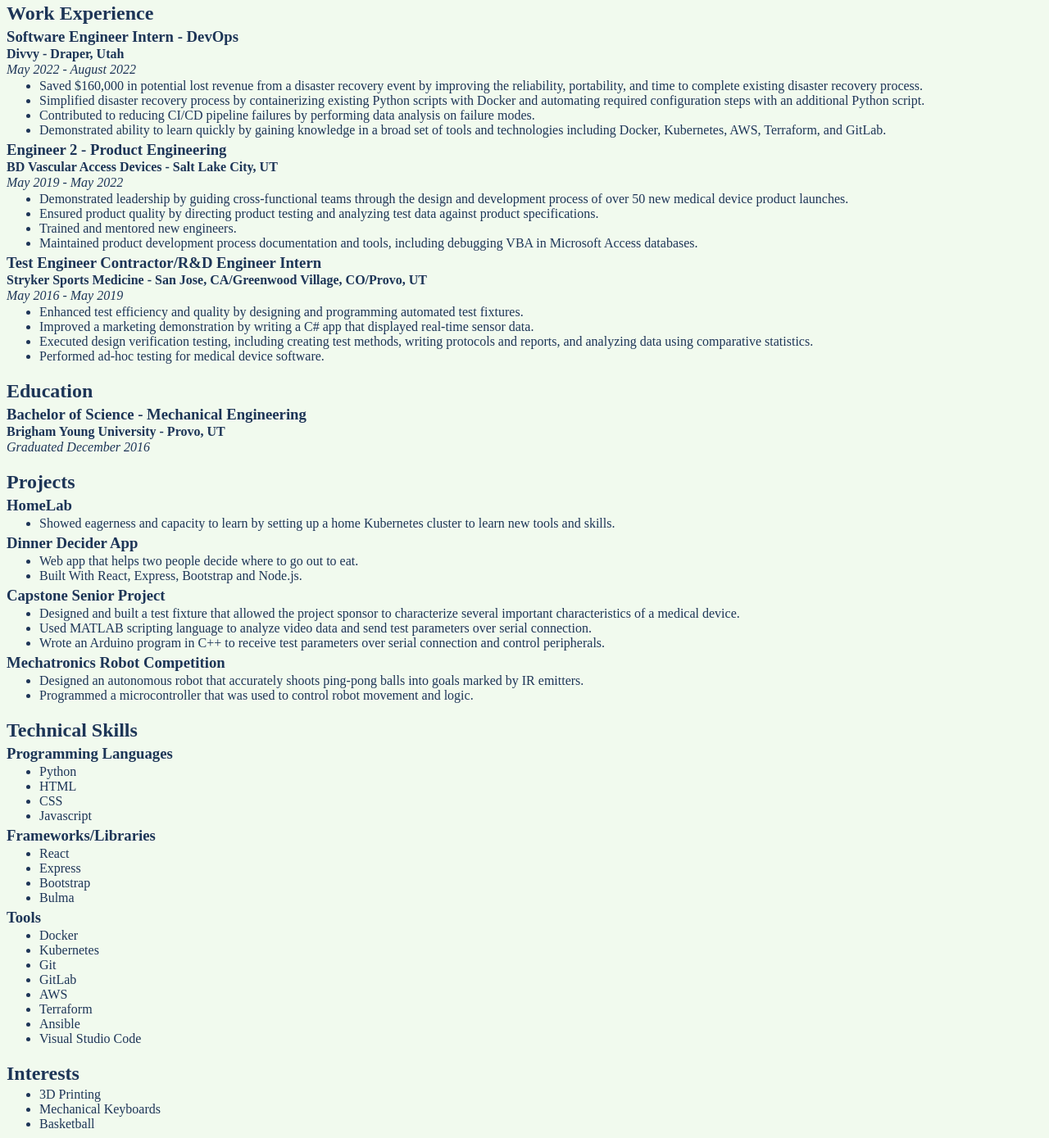
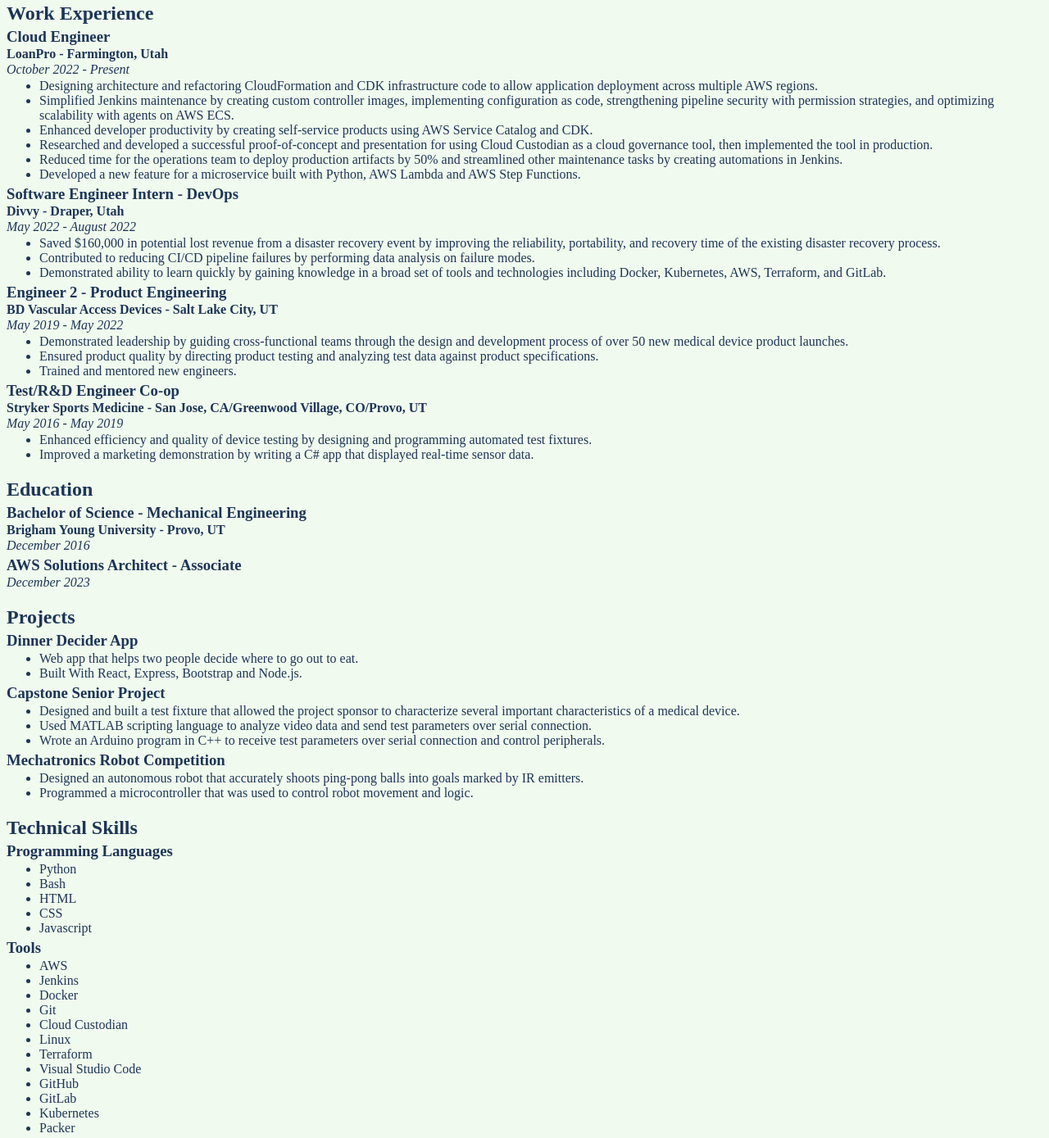
Before and after one commit to chadgud/resume, a plain HTML site: page src/index.html in a window 1280 px wide. Shown: the part 77-1466 px from the top of the page at 82% size. Drawn offline with Linux system fonts and the light colour scheme.

Commit message:
update resume remove terraform

```diff
--- a/src/index.html
+++ b/src/index.html
@@ -13,54 +13,53 @@
     <h1>Chad Gudmundson</h1>
 
     <h2>Work Experience</h2>
+    <h3>Cloud Engineer</h3>
+    <h4>LoanPro - Farmington, Utah</h4>
+    <h4 class="dates">October 2022 - Present</h4>
+    <ul>
+        <li>Designing architecture and refactoring CloudFormation and CDK infrastructure code to allow application deployment across multiple AWS regions.</li>
+        <li>Simplified Jenkins maintenance by creating custom controller images, implementing configuration as code, strengthening pipeline security with permission strategies, and optimizing scalability with agents on AWS ECS.</li>
+        <li>Enhanced developer productivity by creating self-service products using AWS Service Catalog and CDK.</li>
+        <li>Researched and developed a successful proof-of-concept and presentation for using Cloud Custodian as a cloud governance tool, then implemented the tool in production.</li>
+        <li>Reduced time for the operations team to deploy production artifacts by 50% and streamlined other maintenance tasks by creating automations in Jenkins.</li>
+        <li>Developed a new feature for a microservice built with Python, AWS Lambda and AWS Step Functions.</li>
+    </ul>
     <h3>Software Engineer Intern - DevOps</h3>
     <h4>Divvy - Draper, Utah</h4>
     <h4 class="dates">May 2022 - August 2022</h4>
     <ul>
-        <li>Saved $160,000 in potential lost revenue from a disaster recovery event by improving the reliability,
-            portability, and time to complete existing disaster recovery process.</li>
-        <li>Simplified disaster recovery process by containerizing existing Python scripts with Docker and automating
-            required configuration steps with an additional Python script.</li>
+        <li>Saved $160,000 in potential lost revenue from a disaster recovery event by improving the reliability, portability, and recovery time of the existing disaster recovery process.</li>
         <li>Contributed to reducing CI/CD pipeline failures by performing data analysis on failure modes.</li>
-        <li>Demonstrated ability to learn quickly by gaining knowledge in a broad set of tools and technologies
-            including Docker, Kubernetes, AWS, Terraform, and GitLab.</li>
+        <li>Demonstrated ability to learn quickly by gaining knowledge in a broad set of tools and technologies including Docker, Kubernetes, AWS, Terraform, and GitLab.</li>
     </ul>
 
     <h3>Engineer 2 - Product Engineering</h3>
     <h4>BD Vascular Access Devices - Salt Lake City, UT</h4>
     <h4 class="dates">May 2019 - May 2022</h4>
     <ul>
-        <li>Demonstrated leadership by guiding cross-functional teams through the design and development process of over
-            50 new medical device product launches.</li>
+        <li>Demonstrated leadership by guiding cross-functional teams through the design and development process of over 50 new medical device product launches.</li>
         <li>Ensured product quality by directing product testing and analyzing test data against product specifications.
         </li>
         <li>Trained and mentored new engineers.</li>
-        <li>Maintained product development process documentation and tools, including debugging VBA in Microsoft
-            Access databases.</li>
     </ul>
 
-    <h3>Test Engineer Contractor/R&D Engineer Intern</h3>
+    <h3>Test/R&D Engineer Co-op</h3>
     <h4>Stryker Sports Medicine - San Jose, CA/Greenwood Village, CO/Provo, UT</h4>
     <h4 class="dates">May 2016 - May 2019</h4>
     <ul>
-        <li>Enhanced test efficiency and quality by designing and programming automated test fixtures.</li>
+        <li>Enhanced efficiency and quality of device testing by designing and programming automated test fixtures.</li>
         <li>Improved a marketing demonstration by writing a C# app that displayed real-time sensor data.</li>
-        <li>Executed design verification testing, including creating test methods, writing protocols and reports, and
-            analyzing data using comparative statistics.</li>
-        <li>Performed ad-hoc testing for medical device software.</li>
     </ul>
 
     <h2>Education</h2>
     <h3>Bachelor of Science - Mechanical Engineering</h3>
     <h4>Brigham Young University - Provo, UT</h4>
-    <h4 class="dates">Graduated December 2016</h4>
+    <h4 class="dates">December 2016</h4>
+
+    <h3>AWS Solutions Architect - Associate</h3>
+    <h4 class="dates">December 2023</h4>
 
     <h2>Projects</h2>
-    <h3>HomeLab</h3>
-    <ul>
-        <li>Showed eagerness and capacity to learn by setting up a home Kubernetes cluster to learn new tools and
-            skills.</li>
-    </ul>
     <h3>Dinner Decider App</h3>
     <ul>
         <li>Web app that helps two people decide where to go out to eat.</li>
@@ -68,11 +67,9 @@
     </ul>
     <h3>Capstone Senior Project</h3>
     <ul>
-        <li>Designed and built a test fixture that allowed the project sponsor to characterize several important
-            characteristics of a medical device.</li>
+        <li>Designed and built a test fixture that allowed the project sponsor to characterize several important characteristics of a medical device.</li>
         <li>Used MATLAB scripting language to analyze video data and send test parameters over serial connection.</li>
-        <li>Wrote an Arduino program in C++ to receive test parameters over serial connection and control peripherals.
-        </li>
+        <li>Wrote an Arduino program in C++ to receive test parameters over serial connection and control peripherals.</li>
     </ul>
     <h3>Mechatronics Robot Competition</h3>
     <ul>
@@ -84,27 +81,25 @@
     <h3>Programming Languages</h3>
     <ul>
         <li>Python</li>
+        <li>Bash</li>
         <li>HTML</li>
         <li>CSS</li>
         <li>Javascript</li>
     </ul>
-    <h3>Frameworks/Libraries</h3>
-    <ul>
-        <li>React</li>
-        <li>Express</li>
-        <li>Bootstrap</li>
-        <li>Bulma</li>
-    </ul>
     <h3>Tools</h3>
     <ul>
+        <li>AWS</li>
+        <li>Jenkins</li>
         <li>Docker</li>
+        <li>Git</li>
+        <li>Cloud Custodian</li>
+        <li>Linux</li>
+        <li>Terraform</li>
+        <li>Visual Studio Code</li>
+        <li>GitHub</li>
+        <li>GitLab</li>
         <li>Kubernetes</li>
-        <li>Git</li>
-        <li>GitLab</li>
-        <li>AWS</li>
-        <li>Terraform</li>
-        <li>Ansible</li>
-        <li>Visual Studio Code</li>
+        <li>Packer</li>
     </ul>
 
     <h2>Interests</h2>
--- a/terraform/mime-types.json
+++ /dev/null
@@ -1,5 +0,0 @@
-{
-    ".html": "text/html",
-    ".css": "text/css",
-    ".js": "text/javascript"
-}
```
Also changed, not shown: 5 other files.
